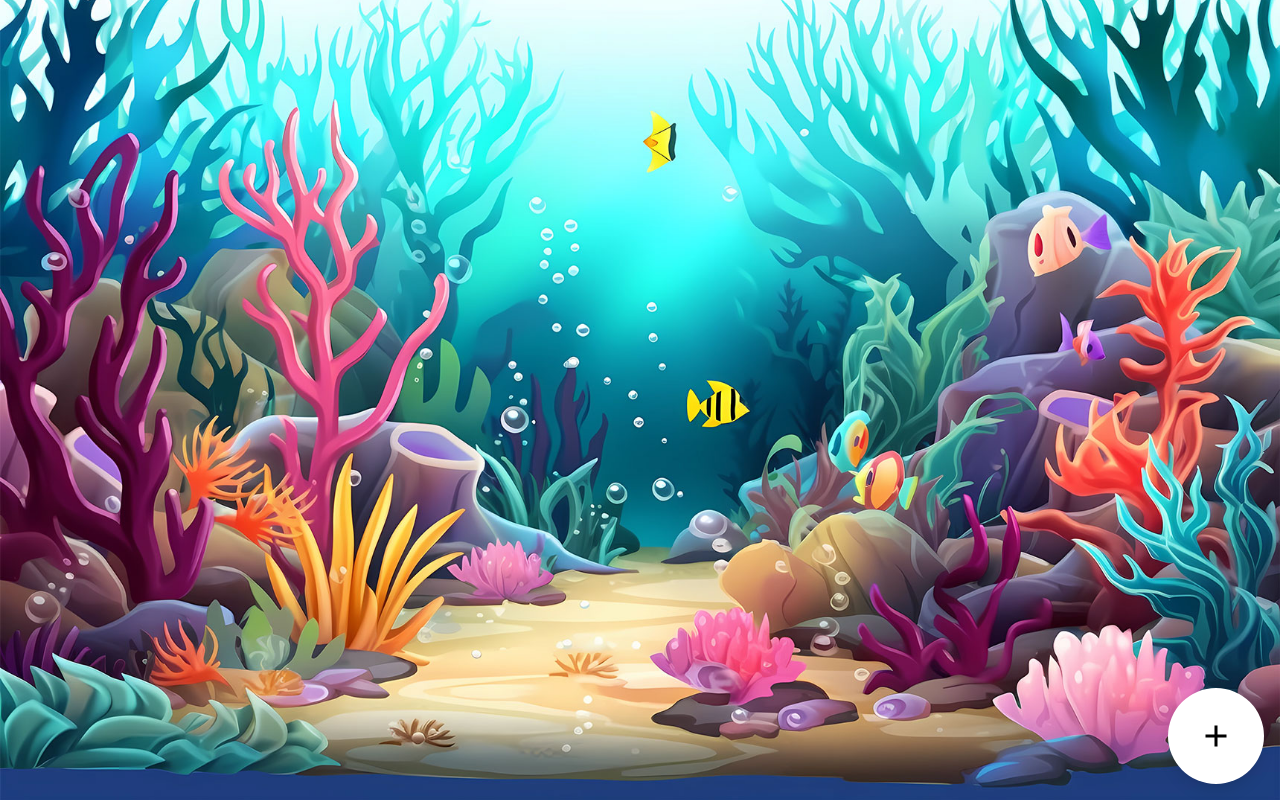
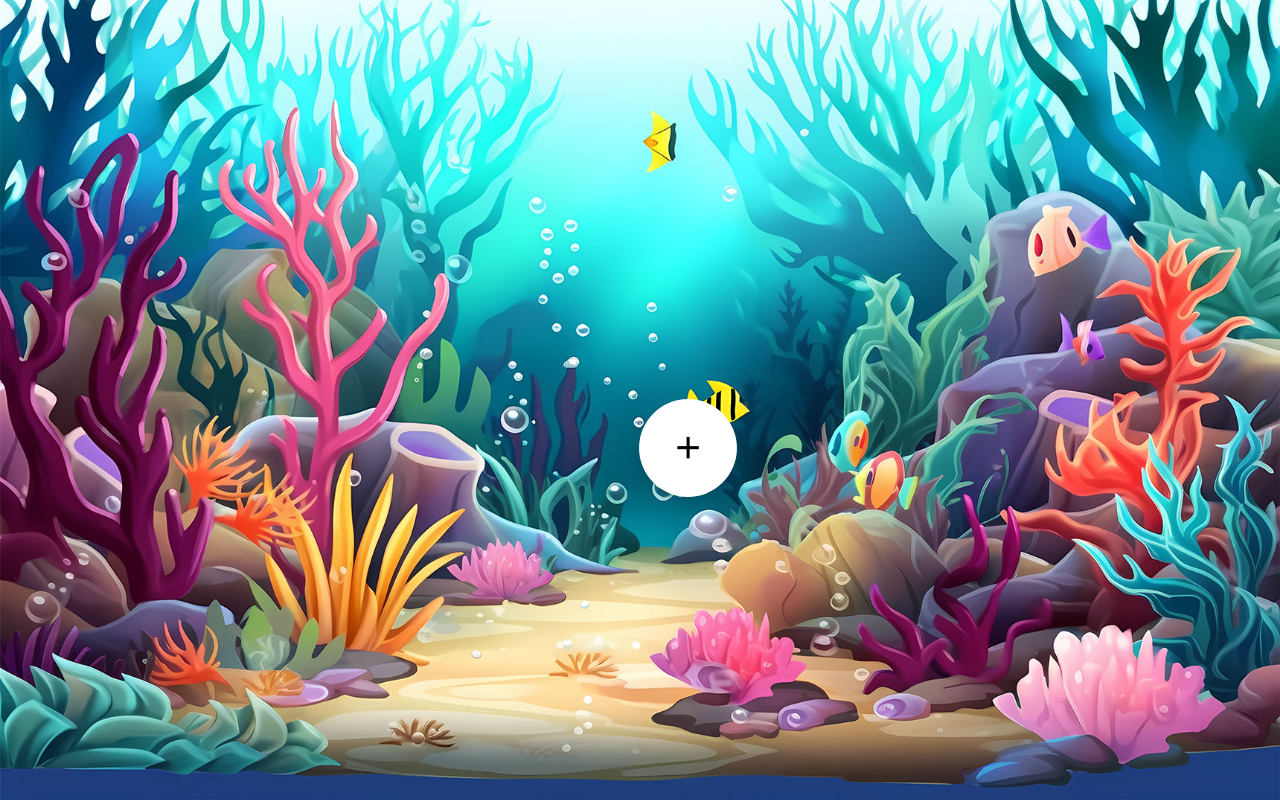
Before and after one commit to serhii-chernenko/vue3-aquarium, a Vue app: page / in a window 1280 px wide. Built offline with nearby package versions, Linux system fonts and the light colour scheme.

Commit message:
add fish button is upgraded

```diff
--- a/src/Aquarium.vue
+++ b/src/Aquarium.vue
@@ -25,7 +25,11 @@ const deleteFish = id => {
   </div>
   <button type="button"
           title="Add a fish"
-          class="fixed z-10 bottom-4 right-4 flex items-center justify-center w-24 h-24 p-2 rounded-full bg-white shadow-lg hover:bg-cyan-300"
+          class="fixed z-10 flex items-center justify-center w-24 h-24 p-2 rounded-full bg-white shadow-lg hover:bg-cyan-300 transition-colors add-fish"
+          :class="{
+            'top-1/2 left-1/2 -translate-x-1/2 -translate-y-1/2': !fishes.length,
+            'bottom-4 right-4': fishes.length,
+          }"
           @click.exact="isAdding = true"
   >
     <span class="material-symbols-outlined text-4xl">add</span>
@@ -37,4 +41,20 @@ const deleteFish = id => {
   background: url('/bg.jpg') no-repeat center center;
   background-size: cover;
 }
+
+@keyframes pulse {
+  0% {
+    transform: scale(1);
+  }
+  50% {
+    transform: scale(1.1);
+  }
+  100% {
+    transform: scale(1);
+  }
+}
+
+.add-fish {
+  animation: pulse 2s infinite;
+}
 </style>
```
